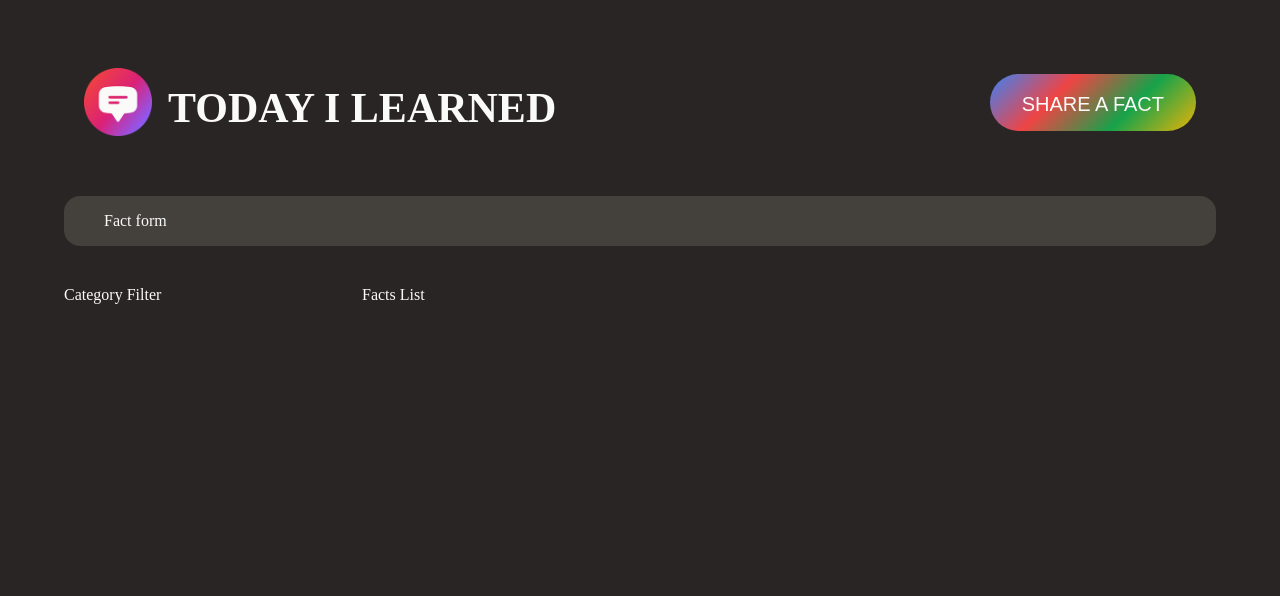
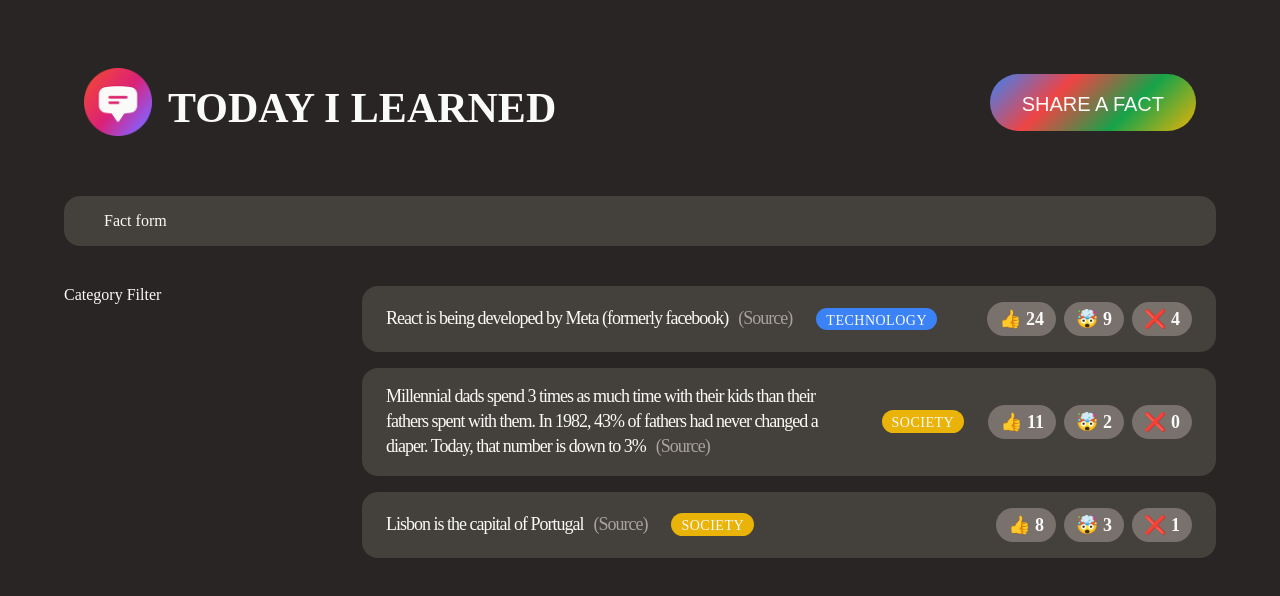
Before and after one commit to anupam1209/Today-I-learned-App, a React (Create React App) app: page / in a window 1280 px wide. Shown: the top 596 px of the page. Built offline with nearby package versions, Linux system fonts and the light colour scheme; the HTML template or start-up script is replaced by a standard one.

Commit message:
feature: rendered the facts list statically

```diff
--- a/src/App.js
+++ b/src/App.js
@@ -1,4 +1,49 @@
 import "./style.css";
+
+const CATEGORIES = [
+  { name: "technology", color: "#3b82f6" },
+  { name: "science", color: "#16a34a" },
+  { name: "finance", color: "#ef4444" },
+  { name: "society", color: "#eab308" },
+  { name: "entertainment", color: "#db2777" },
+  { name: "health", color: "#14b8a6" },
+  { name: "history", color: "#f97316" },
+  { name: "news", color: "#8b5cf6" },
+];
+
+const initialFacts = [
+  {
+    id: 1,
+    text: "React is being developed by Meta (formerly facebook)",
+    source: "https://opensource.fb.com/",
+    category: "technology",
+    votesInteresting: 24,
+    votesMindblowing: 9,
+    votesFalse: 4,
+    createdIn: 2021,
+  },
+  {
+    id: 2,
+    text: "Millennial dads spend 3 times as much time with their kids than their fathers spent with them. In 1982, 43% of fathers had never changed a diaper. Today, that number is down to 3%",
+    source:
+      "https://www.mother.ly/parenting/millennial-dads-spend-more-time-with-their-kids",
+    category: "society",
+    votesInteresting: 11,
+    votesMindblowing: 2,
+    votesFalse: 0,
+    createdIn: 2019,
+  },
+  {
+    id: 3,
+    text: "Lisbon is the capital of Portugal",
+    source: "https://en.wikipedia.org/wiki/Lisbon",
+    category: "society",
+    votesInteresting: 8,
+    votesMindblowing: 3,
+    votesFalse: 1,
+    createdIn: 2015,
+  },
+];
 
 function App() {
   const appTitle = "Today I Learned";
@@ -33,7 +78,33 @@
 }
 
 function FactList() {
-  return <section>Facts List</section>;
+  //TEMPORARY VARIABLE
+  const facts = initialFacts;
+
+  return (
+    <section>
+      <ul className="facts-list">
+        {facts.map((fact) => (
+          <li key={fact.id} className="fact">
+            <p>
+              {fact.text}
+              <a className="source" href={fact.source} target="_blank">
+                (Source)
+              </a>
+            </p>
+            <span className="tag" style={{ backgroundColor: CATEGORIES.find((cat) => cat.name === fact.category).color }}>
+              {fact.category}
+            </span>
+            <div className="vote-buttons">
+              <button>👍 {fact.votesInteresting}</button>
+              <button>🤯 {fact.votesMindblowing}</button>
+              <button>❌ {fact.votesFalse}</button>
+            </div>
+          </li>
+        ))}
+      </ul>
+    </section>
+  );
 }
 
 export default App;
```
